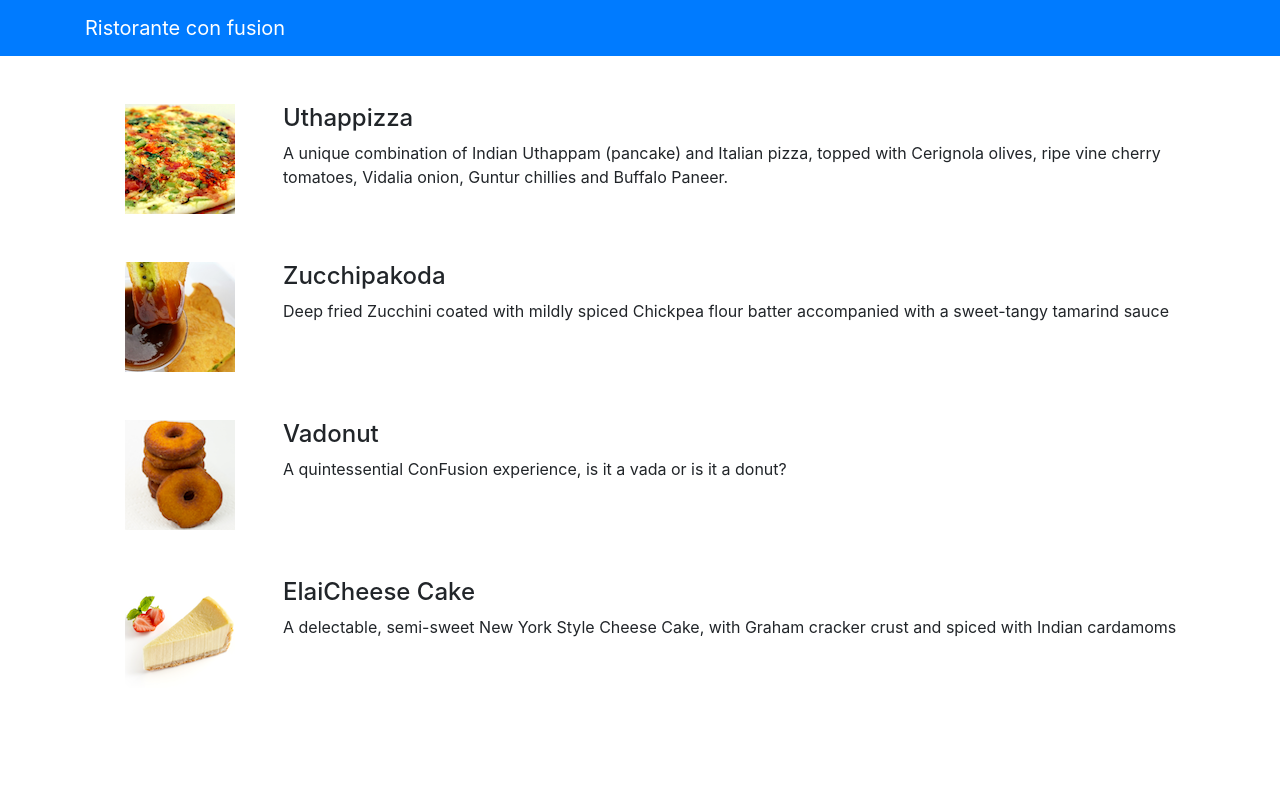
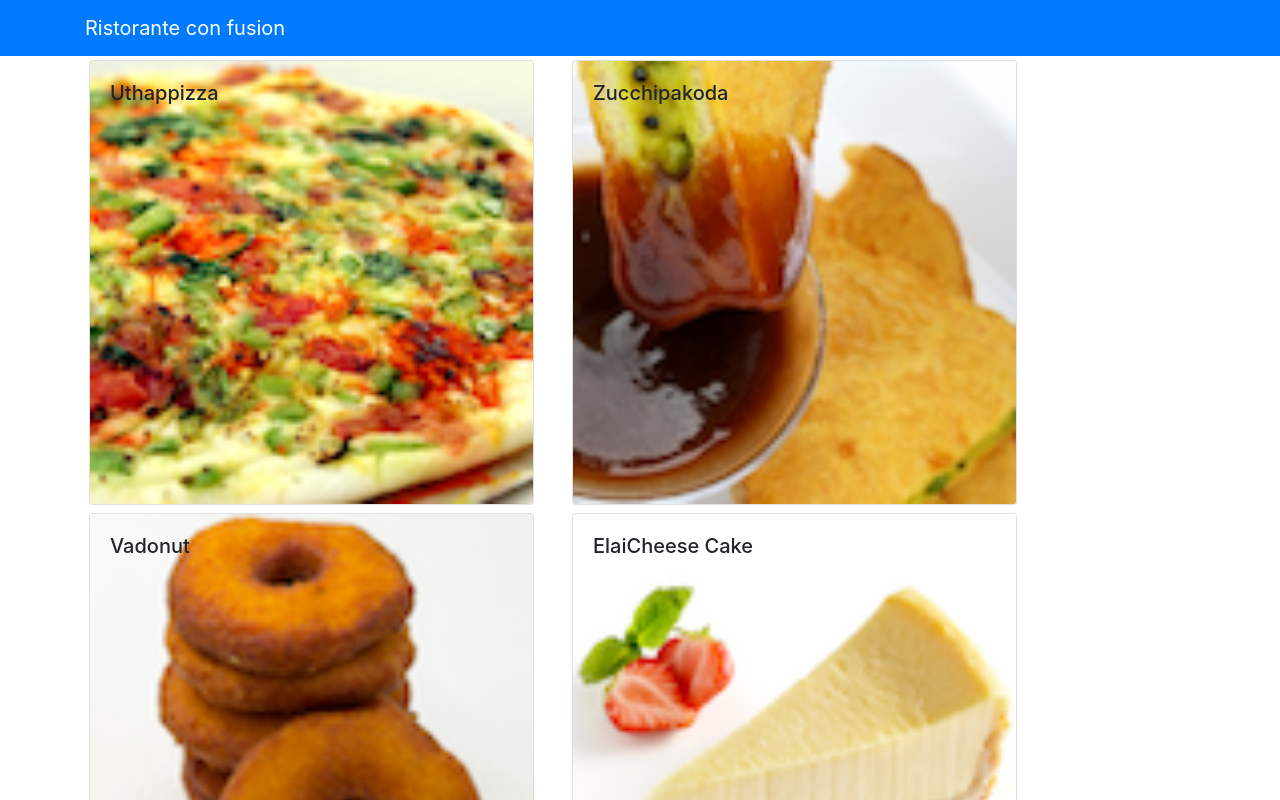
Before and after one commit to lucho2024/confusion-react-app, a React (Create React App) app: page / in a window 1280 px wide. Shown: the top 800 px of the page. Built offline with nearby package versions, Linux system fonts and the light colour scheme.

Commit message:
components part two

```diff
--- a/src/App.js
+++ b/src/App.js
@@ -1,20 +1,32 @@
-import React from 'react';
+import React, { Component } from 'react';
 import logo from './logo.svg';
 import {Navbar,NavbarBrand} from 'reactstrap';
 import Menu from './components/MenuComponent'
 import './App.css';
+import {DISHES} from './shared/dishes';
 
-function App() {
-  return (
+class App extends Component{
+  constructor(props){
+    super(props);
+
+    this.state={
+      dishes:DISHES
+    };
+
+  }
+  render(){
+    return (
     <div >
       <Navbar dark color ="primary">
         <div className="container">
             <NavbarBrand href="/">Ristorante con fusion</NavbarBrand>
         </div>
       </Navbar>
-      <Menu/>
+      <Menu dishes={this.state.dishes}/>
     </div>
   );
+  }
+
 }
 
 export default App;
--- a/src/components/MenuComponent.js
+++ b/src/components/MenuComponent.js
@@ -1,64 +1,44 @@
 import React ,{Component} from 'react';
-import { Form } from 'reactstrap';
-import {Media} from 'reactstrap';
+import { CardTitle, Form } from 'reactstrap';
+import {Card,CardImg,CardImgOverlay,CardText,CardBody} from 'reactstrap';
 
 class  Menu extends Component{
     constructor(props){
         super(props);
         this.state={
-            dishes:[
-                {
-                    id: 0,
-                    name:'Uthappizza',
-                    image: 'assets/images/uthappizza.png',
-                    category: 'mains',
-                    label:'Hot',
-                    price:'4.99',
-                    description:'A unique combination of Indian Uthappam (pancake) and Italian pizza, topped with Cerignola olives, ripe vine cherry tomatoes, Vidalia onion, Guntur chillies and Buffalo Paneer.'
-                 },
-                 {
-                    id: 1,
-                    name:'Zucchipakoda',
-                    image: 'assets/images/zucchipakoda.png',
-                    category: 'appetizer',
-                    label:'',
-                    price:'1.99',
-                    description:'Deep fried Zucchini coated with mildly spiced Chickpea flour batter accompanied with a sweet-tangy tamarind sauce'
-                },
-                 {
-                    id: 2,
-                    name:'Vadonut',
-                    image: 'assets/images/vadonut.png',
-                    category: 'appetizer',
-                    label:'New',
-                    price:'1.99',
-                    description:'A quintessential ConFusion experience, is it a vada or is it a donut?'
-                 },
-                 {
-                    id: 3,
-                    name:'ElaiCheese Cake',
-                    image: 'assets/images/elaicheesecake.png',
-                    category: 'dessert',
-                    label:'',
-                    price:'2.99',
-                    description:'A delectable, semi-sweet New York Style Cheese Cake, with Graham cracker crust and spiced with Indian cardamoms'
-                    }
-            ]
+            selectedDish:null
+        }
+    }
+    onDishSelect(dish){
+        this.setState({selectedDish:dish});
+    }
+    renderDish(dish){
+        if(dish!=null){
+            return(
+                <Card>
+                   <CardImg width="100%" object src={dish.image} alt={dish.name}/>
+                   <CardBody>
+                       <CardTitle>{dish.name}</CardTitle>
+                       <CardText>{dish.description}</CardText>
+                   </CardBody>
+                </Card>
+            )
+        }else{
+            return(
+                <div></div>
+            );
         }
     }
     render(){
-        const menu = this.state.dishes.map((dish)=>{
+        const menu = this.props.dishes.map((dish)=>{
             return(
-                <div key={dish.id} className="col-12 mt-5">
-                    <Media tag="li">
-                        <Media left middle>
-                            <Media object src={dish.image} alt={dish.name}/>
-                        </Media>
-                        <Media body className="ml-5">
-                            <Media heading>{dish.name}</Media>
-                            <p>{dish.description}</p>
-                        </Media>
-                    </Media>
+                <div key={dish.id} className="col-12 col-md-5 m-1">
+                    <Card onClick={()=>this.onDishSelect(dish)}>
+                            <CardImg width="100%" object src={dish.image} alt={dish.name}/>
+                        <CardImgOverlay>
+                            <CardTitle heading>{dish.name}</CardTitle>
+                        </CardImgOverlay>
+                    </Card>
                 </div>
             );
         });
@@ -66,9 +46,10 @@
         return(
             <div className="container">
                 <div className="row">
-                    <Media list>
                         {menu}
-                    </Media>
+                </div>
+                <div className="row">
+                    {this.renderDish(this.state.selectedDish)}
                 </div>
 
             </div>
--- /dev/null
+++ b/src/shared/dishes.js
@@ -0,0 +1,186 @@
+export const DISHES =
+    [
+        {
+        id: 0,
+        name:'Uthappizza',
+        image: 'assets/images/uthappizza.png',
+        category: 'mains',
+        label:'Hot',
+        price:'4.99',
+        description:'A unique combination of Indian Uthappam (pancake) and Italian pizza, topped with Cerignola olives, ripe vine cherry tomatoes, Vidalia onion, Guntur chillies and Buffalo Paneer.',
+        comments: [
+            {
+            id: 0,
+            rating: 5,
+            comment: "Imagine all the eatables, living in conFusion!",
+            author: "John Lemon",
+            date: "2012-10-16T17:57:28.556094Z"
+            },
+            {
+            id: 1,
+            rating: 4,
+            comment: "Sends anyone to heaven, I wish I could get my mother-in-law to eat it!",
+            author: "Paul McVites",
+            date: "2014-09-05T17:57:28.556094Z"
+            },
+            {
+            id: 2,
+            rating: 3,
+            comment: "Eat it, just eat it!",
+            author: "Michael Jaikishan",
+            date: "2015-02-13T17:57:28.556094Z"
+            },
+            {
+            id: 3,
+            rating: 4,
+            comment: "Ultimate, Reaching for the stars!",
+            author: "Ringo Starry",
+            date: "2013-12-02T17:57:28.556094Z"
+            },
+            {
+            id: 4,
+            rating: 2,
+            comment: "It's your birthday, we're gonna party!",
+            author: "25 Cent",
+            date: "2011-12-02T17:57:28.556094Z"
+            }
+        ]                        },
+        {
+        id: 1,
+        name:'Zucchipakoda',
+        image: 'assets/images/zucchipakoda.png',
+        category: 'appetizer',
+        label:'',
+        price:'1.99',
+        description:'Deep fried Zucchini coated with mildly spiced Chickpea flour batter accompanied with a sweet-tangy tamarind sauce',
+        comments: [
+            {
+            id: 0,
+            rating: 5,
+            comment: "Imagine all the eatables, living in conFusion!",
+            author: "John Lemon",
+            date: "2012-10-16T17:57:28.556094Z"
+            },
+            {
+            id: 1,
+            rating: 4,
+            comment: "Sends anyone to heaven, I wish I could get my mother-in-law to eat it!",
+            author: "Paul McVites",
+            date: "2014-09-05T17:57:28.556094Z"
+            },
+            {
+            id: 2,
+            rating: 3,
+            comment: "Eat it, just eat it!",
+            author: "Michael Jaikishan",
+            date: "2015-02-13T17:57:28.556094Z"
+            },
+            {
+            id: 3,
+            rating: 4,
+            comment: "Ultimate, Reaching for the stars!",
+            author: "Ringo Starry",
+            date: "2013-12-02T17:57:28.556094Z"
+            },
+            {
+            id: 4,
+            rating: 2,
+            comment: "It's your birthday, we're gonna party!",
+            author: "25 Cent",
+            date: "2011-12-02T17:57:28.556094Z"
+            }
+        ]
+        },
+        {
+        id: 2,
+        name:'Vadonut',
+        image: 'assets/images/vadonut.png',
+        category: 'appetizer',
+        label:'New',
+        price:'1.99',
+        description:'A quintessential ConFusion experience, is it a vada or is it a donut?',
+        comments: [
+            {
+            id: 0,
+            rating: 5,
+            comment: "Imagine all the eatables, living in conFusion!",
+            author: "John Lemon",
+            date: "2012-10-16T17:57:28.556094Z"
+            },
+            {
+            id: 1,
+            rating: 4,
+            comment: "Sends anyone to heaven, I wish I could get my mother-in-law to eat it!",
+            author: "Paul McVites",
+            date: "2014-09-05T17:57:28.556094Z"
+            },
+            {
+            id: 2,
+            rating: 3,
+            comment: "Eat it, just eat it!",
+            author: "Michael Jaikishan",
+            date: "2015-02-13T17:57:28.556094Z"
+            },
+            {
+            id: 3,
+            rating: 4,
+            comment: "Ultimate, Reaching for the stars!",
+            author: "Ringo Starry",
+            date: "2013-12-02T17:57:28.556094Z"
+            },
+            {
+            id: 4,
+            rating: 2,
+            comment: "It's your birthday, we're gonna party!",
+            author: "25 Cent",
+            date: "2011-12-02T17:57:28.556094Z"
+            }
+        ]
+        },
+        {
+        id: 3,
+        name:'ElaiCheese Cake',
+        image: 'assets/images/elaicheesecake.png',
+        category: 'dessert',
+        label:'',
+        price:'2.99',
+        description:'A delectable, semi-sweet New York Style Cheese Cake, with Graham cracker crust and spiced with Indian cardamoms',
+        comments: [
+            {
+            id: 0,
+            rating: 5,
+            comment: "Imagine all the eatables, living in conFusion!",
+            author: "John Lemon",
+            date: "2012-10-16T17:57:28.556094Z"
+            },
+            {
+            id: 1,
+            rating: 4,
+            comment: "Sends anyone to heaven, I wish I could get my mother-in-law to eat it!",
+            author: "Paul McVites",
+            date: "2014-09-05T17:57:28.556094Z"
+            },
+            {
+            id: 2,
+            rating: 3,
+            comment: "Eat it, just eat it!",
+            author: "Michael Jaikishan",
+            date: "2015-02-13T17:57:28.556094Z"
+            },
+            {
+            id: 3,
+            rating: 4,
+            comment: "Ultimate, Reaching for the stars!",
+            author: "Ringo Starry",
+            date: "2013-12-02T17:57:28.556094Z"
+            },
+            {
+            id: 4,
+            rating: 2,
+            comment: "It's your birthday, we're gonna party!",
+            author: "25 Cent",
+            date: "2011-12-02T17:57:28.556094Z"
+            }
+        ]
+        }
+    ];
```
